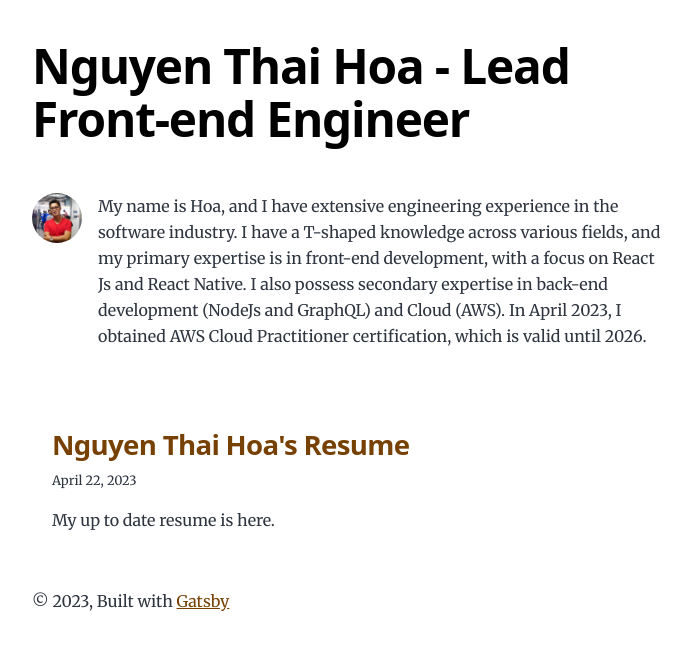
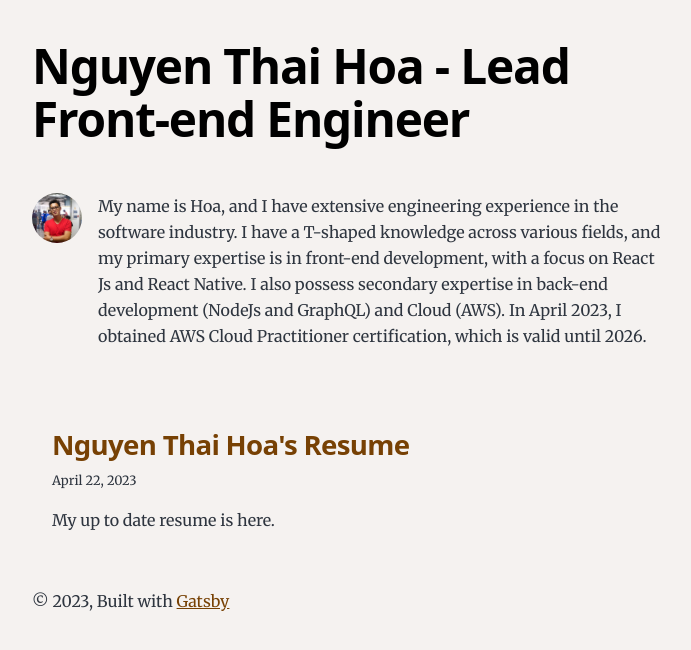
Before and after one commit to hoacangio/hoacangio.github.io, a Gatsby site: page / in a window 1280 px wide. Shown: the whole page, without its empty margins (292-983 px from the left). Built offline with nearby package versions, Linux system fonts and the light colour scheme; Gatsby itself is replaced by a stand-in of ours.

Commit message:
update background color

```diff
--- a/src/style.css
+++ b/src/style.css
@@ -79,6 +79,7 @@ body {
   font-family: var(--font-body);
   font-size: var(--fontSize-1);
   color: var(--color-text);
+  background-color: #f5f2f0;
 }
 
 footer {
```
